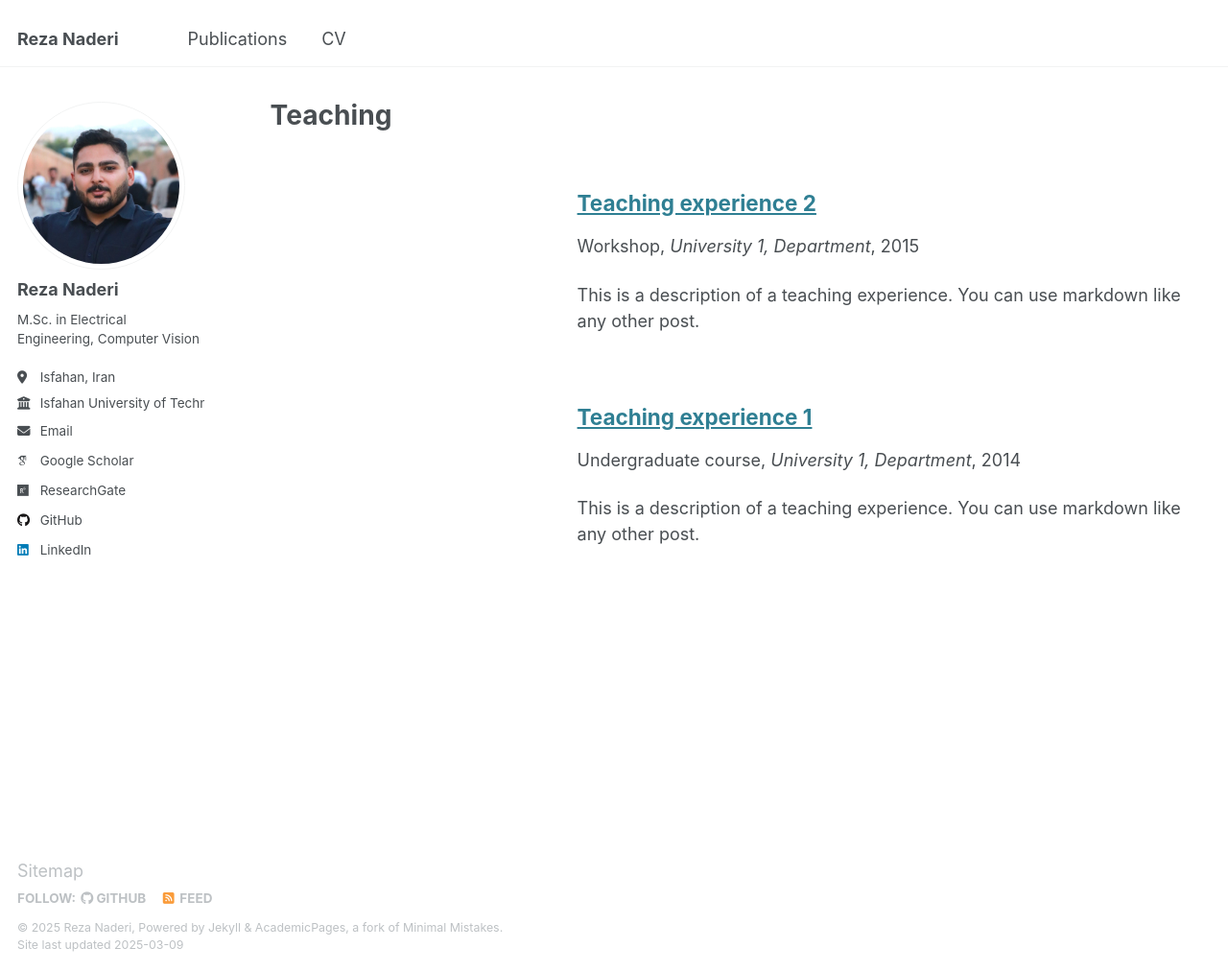
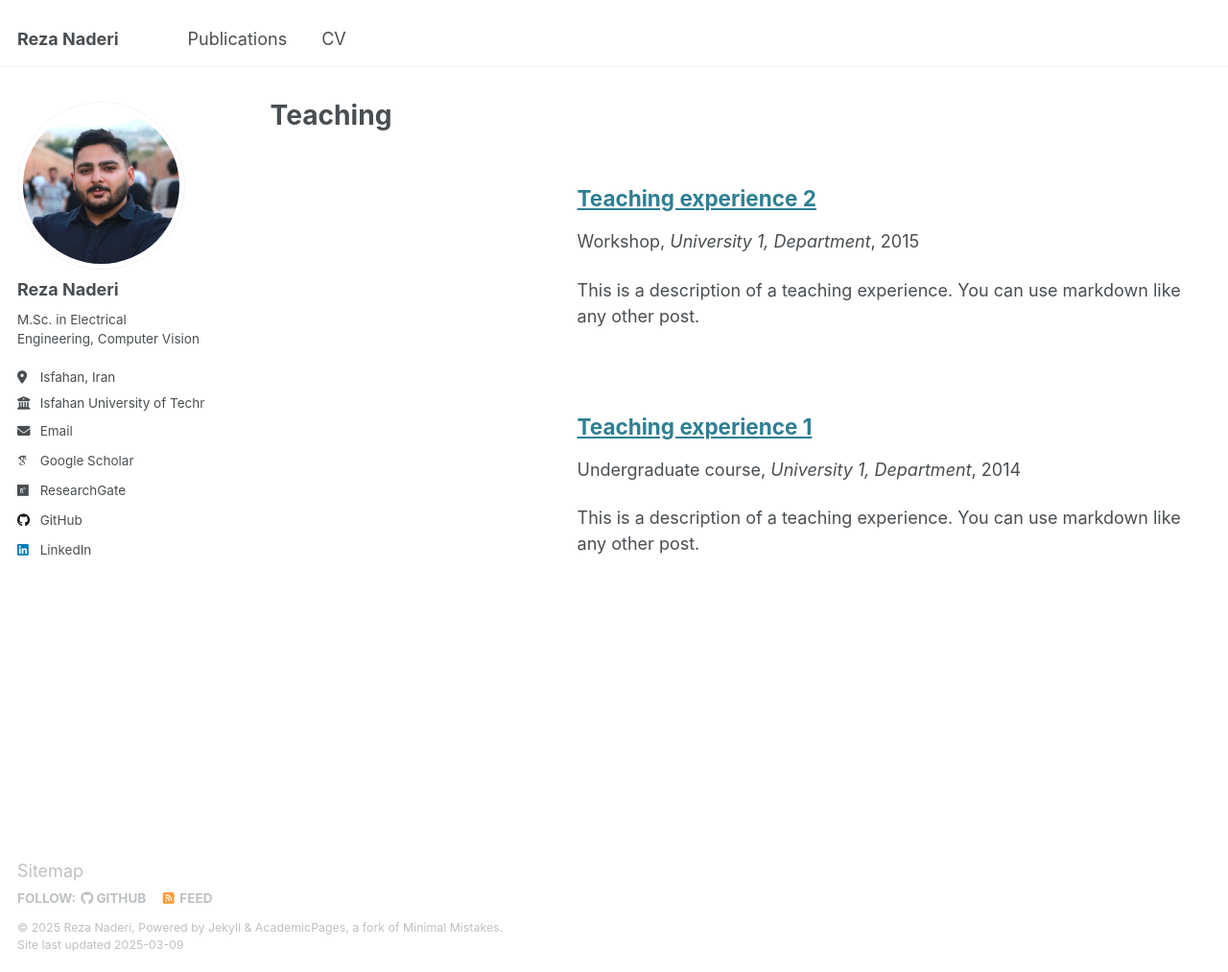
Before and after one commit to mohammadrezanaderi4/mohammadrezanaderi4.github.io, a Jekyll site: the page built from _pages/teaching.html, in a window 1280 px wide and 1013 px high. Shown: the whole window at 96% size. Built offline with Jekyll 4.4.1, drawn with Linux system fonts in a browser that asks for light colours; some web fonts are replaced.

Commit message:
Update archive-single.html

```diff
--- a/_includes/archive-single.html
+++ b/_includes/archive-single.html
@@ -12,6 +12,7 @@
 
     img {
       width: 300px;
+      padding-bottom: 20px;
     }
 
     .crop {
@@ -23,7 +24,7 @@
 
     .text {
       padding-left: 20px;
-      padding-top: 5px;
+      padding-bottom: 20px;
     }
   </style>
   <body>
```
